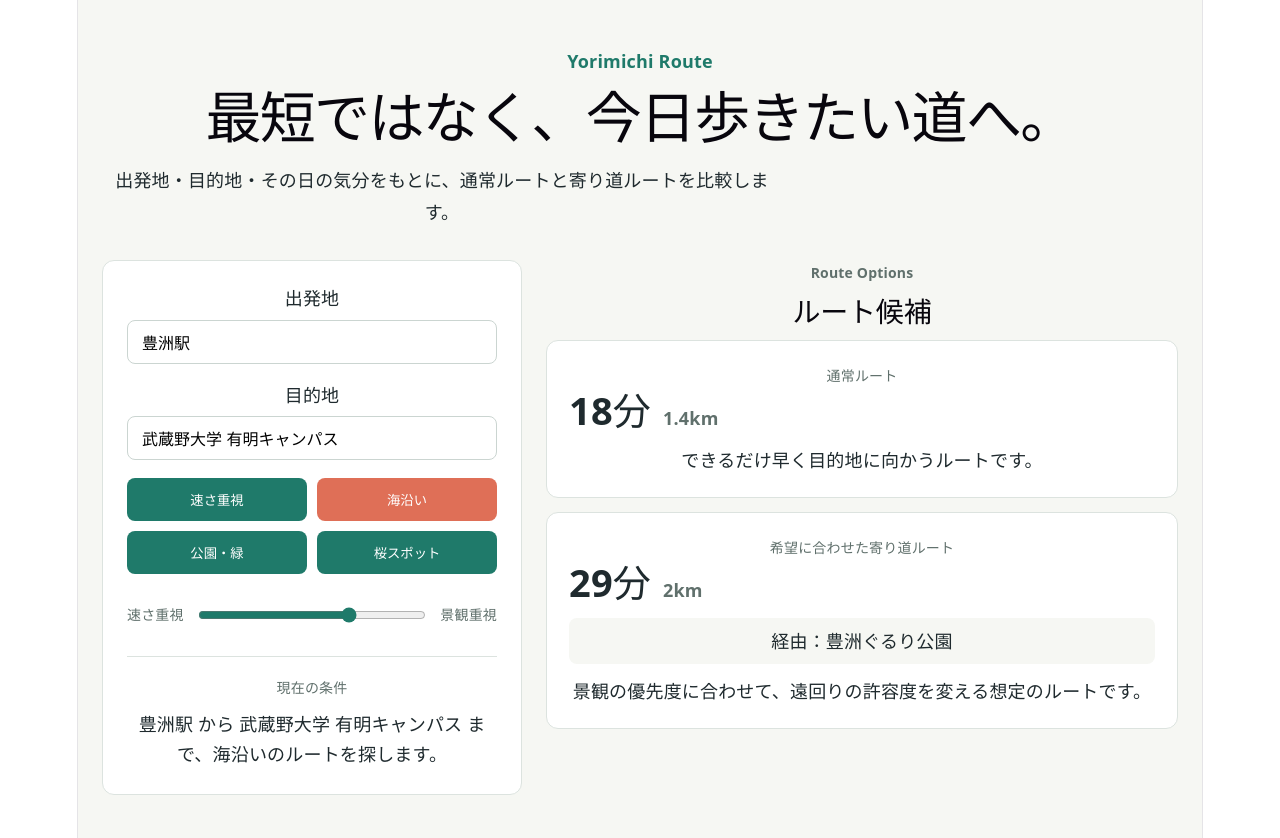
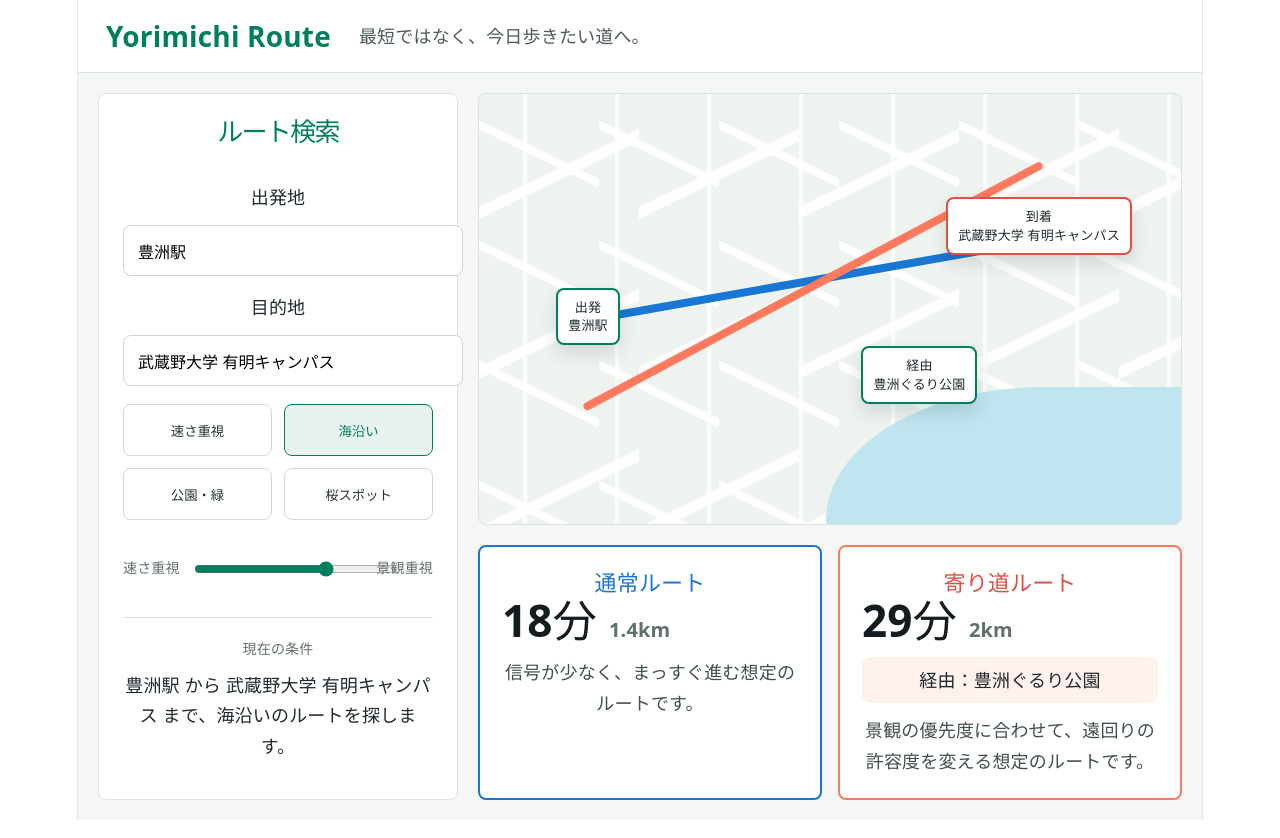
Before and after one commit to haruna7486/yorimichi-route, a React (Vite) app: page / in a window 1280 px wide. Shown: the top 838 px of the page. Built offline with nearby package versions, Linux system fonts and the light colour scheme.

Commit message:
Add mock map route visualization

```diff
--- a/src/App.css
+++ b/src/App.css
@@ -1,50 +1,51 @@
 .app {
   min-height: 100vh;
-  background: #f6f7f3;
+  background: #f4f7f5;
   color: #1f2a2e;
-  padding: 48px 24px;
 }
 
-.hero {
-  max-width: 1100px;
-  margin: 0 auto 32px;
+.top-bar {
+  height: 72px;
+  padding: 0 28px;
+  border-bottom: 1px solid #dce3df;
+  background: white;
+  display: flex;
+  align-items: center;
+  gap: 28px;
 }
 
-.app-name {
-  color: #1f7a6a;
-  font-weight: 700;
-  margin: 0 0 12px;
-}
-
-h1 {
-  font-size: 56px;
-  line-height: 1.1;
-  margin: 0 0 16px;
-}
-
-.lead {
-  max-width: 680px;
-  font-size: 18px;
-  line-height: 1.8;
+.logo {
+  color: #007f5f;
+  font-size: 28px;
+  font-weight: 800;
   margin: 0;
 }
 
-.layout {
-  max-width: 1100px;
-  margin: 0 auto;
+.tagline {
+  color: #4d5c58;
+  margin: 0;
+}
+
+.app-layout {
   display: grid;
-  grid-template-columns: 420px 1fr;
-  gap: 24px;
-  align-items: start;
+  grid-template-columns: 360px 1fr;
+  gap: 20px;
+  padding: 20px;
 }
 
 .search-panel {
   background: white;
   border: 1px solid #dce3df;
-  border-radius: 12px;
+  border-radius: 8px;
   padding: 24px;
   display: grid;
   gap: 18px;
+}
+
+.search-panel h1 {
+  color: #007f5f;
+  font-size: 26px;
+  margin: 0 0 8px;
 }
 
 label {
@@ -54,6 +55,7 @@ label {
 }
 
 input {
+  width: 100%;
   padding: 12px 14px;
   border: 1px solid #cbd5d1;
   border-radius: 8px;
@@ -63,25 +65,24 @@ input {
 .buttons {
   display: grid;
   grid-template-columns: repeat(2, 1fr);
-  gap: 10px;
+  gap: 12px;
 }
 
 button {
-  border: none;
+  border: 1px solid #d0d9d5;
   border-radius: 8px;
-  background: #1f7a6a;
-  color: white;
+  background: white;
+  color: #263532;
   padding: 12px;
   font-weight: 700;
   cursor: pointer;
 }
 
-button:hover {
-  background: #185f53;
-}
-
+button:hover,
 button.selected {
-  background: #df6f57;
+  border-color: #007f5f;
+  background: #e8f3ef;
+  color: #007f5f;
 }
 
 .priority-slider {
@@ -95,7 +96,7 @@ button.selected {
 }
 
 .priority-slider input {
-  accent-color: #1f7a6a;
+  accent-color: #007f5f;
 }
 
 .preview {
@@ -103,9 +104,7 @@ button.selected {
   padding-top: 18px;
 }
 
-.preview p,
-.section-heading p,
-.route-title {
+.preview p {
   color: #60706c;
   font-size: 14px;
   font-weight: 700;
@@ -113,33 +112,122 @@ button.selected {
 }
 
 .preview strong {
-  color: #1f2a2e;
   line-height: 1.7;
 }
 
-.route-section {
-  min-width: 0;
+.main-panel {
+  display: grid;
+  gap: 20px;
 }
 
-.section-heading {
-  margin-bottom: 12px;
+.mock-map {
+  position: relative;
+  min-height: 430px;
+  overflow: hidden;
+  border: 1px solid #dce3df;
+  border-radius: 8px;
+  background: #eef3f0;
 }
 
-.section-heading h2 {
-  margin: 0;
-  font-size: 28px;
+.map-grid {
+  position: absolute;
+  inset: 0;
+  background-image:
+    linear-gradient(26deg, transparent 47%, rgba(255, 255, 255, 0.95) 48%, rgba(255, 255, 255, 0.95) 52%, transparent 53%),
+    linear-gradient(154deg, transparent 47%, rgba(255, 255, 255, 0.95) 48%, rgba(255, 255, 255, 0.95) 52%, transparent 53%),
+    linear-gradient(90deg, transparent 47%, rgba(255, 255, 255, 0.72) 48%, rgba(255, 255, 255, 0.72) 52%, transparent 53%);
+  background-size: 120px 120px, 160px 160px, 92px 92px;
+}
+
+.water-area {
+  position: absolute;
+  right: -80px;
+  bottom: -130px;
+  width: 62%;
+  height: 62%;
+  border-radius: 50% 0 0 0;
+  background: #bfe5f0;
+}
+
+.normal-route,
+.scenic-route {
+  position: absolute;
+  height: 8px;
+  border-radius: 999px;
+  transform-origin: left center;
+}
+
+.normal-route {
+  left: 14%;
+  top: 52%;
+  width: 72%;
+  background: #1976d2;
+  transform: rotate(-10deg);
+}
+
+.scenic-route {
+  left: 15%;
+  top: 72%;
+  width: 74%;
+  background: #ff795f;
+  transform: rotate(-28deg);
+}
+
+.map-label {
+  position: absolute;
+  background: white;
+  border: 2px solid #007f5f;
+  border-radius: 8px;
+  color: #1f2a2e;
+  font-size: 13px;
+  font-weight: 700;
+  line-height: 1.45;
+  padding: 8px 10px;
+  box-shadow: 0 8px 18px rgba(31, 42, 46, 0.14);
+}
+
+.map-label.start {
+  left: 11%;
+  top: 45%;
+}
+
+.map-label.goal {
+  right: 7%;
+  top: 24%;
+  border-color: #df4f43;
+}
+
+.map-label.via {
+  right: 29%;
+  bottom: 28%;
 }
 
 .route-cards {
   display: grid;
-  gap: 14px;
+  grid-template-columns: repeat(2, minmax(0, 1fr));
+  gap: 16px;
 }
 
 .route-card {
   background: white;
-  border: 1px solid #dce3df;
-  border-radius: 12px;
+  border: 2px solid #1976d2;
+  border-radius: 8px;
   padding: 22px;
+}
+
+.route-card.scenic {
+  border-color: #ff795f;
+}
+
+.route-title {
+  color: #1976d2;
+  font-size: 22px;
+  font-weight: 800;
+  margin: 0 0 12px;
+}
+
+.route-card.scenic .route-title {
+  color: #df4f43;
 }
 
 .route-main {
@@ -150,36 +238,48 @@ button.selected {
 }
 
 .route-main strong {
-  font-size: 38px;
+  color: #151c1f;
+  font-size: 44px;
 }
 
 .route-main span {
   color: #60706c;
+  font-size: 20px;
   font-weight: 700;
 }
 
 .route-via {
-  background: #f6f7f3;
+  background: #fff1ec;
   border-radius: 8px;
   padding: 10px;
   margin: 0 0 12px;
 }
 
 .route-description {
+  color: #40504c;
   line-height: 1.7;
   margin: 0;
 }
 
-@media (max-width: 860px) {
-  .app {
-    padding: 32px 16px;
+@media (max-width: 900px) {
+  .top-bar {
+    height: auto;
+    padding: 18px;
+    align-items: flex-start;
+    flex-direction: column;
+    gap: 6px;
   }
 
-  h1 {
-    font-size: 36px;
+  .app-layout {
+    grid-template-columns: 1fr;
+    padding: 16px;
   }
 
-  .layout {
+  .route-cards {
     grid-template-columns: 1fr;
   }
+
+  .mock-map {
+    min-height: 340px;
+  }
 }
--- a/src/App.tsx
+++ b/src/App.tsx
@@ -10,16 +10,13 @@ const routePreferences: { id: RoutePreference; label: string }[] = [
   { id: 'cherry', label: '桜スポット' },
 ]
 
-function buildRouteOptions(
-  preference: RoutePreference,
-  sceneryPriority: number,
-): RouteOption[] {
+function buildRouteOptions(preference: RoutePreference, sceneryPriority: number): RouteOption[] {
   const normalRoute: RouteOption = {
     id: 'normal',
     title: '通常ルート',
     minutes: 18,
     distanceKm: 1.4,
-    description: 'できるだけ早く目的地に向かうルートです。',
+    description: '信号が少なく、まっすぐ進む想定のルートです。',
   }
 
   if (preference === 'fastest') {
@@ -29,16 +26,17 @@ function buildRouteOptions(
   const extraMinutes = Math.round(4 + sceneryPriority / 10)
   const extraDistance = Number((0.3 + sceneryPriority / 200).toFixed(1))
 
-  const scenicRoute: RouteOption = {
-    id: 'scenic',
-    title: '希望に合わせた寄り道ルート',
-    minutes: normalRoute.minutes + extraMinutes,
-    distanceKm: Number((normalRoute.distanceKm + extraDistance).toFixed(1)),
-    via: scenicSpots[preference],
-    description: '景観の優先度に合わせて、遠回りの許容度を変える想定のルートです。',
-  }
-
-  return [normalRoute, scenicRoute]
+  return [
+    normalRoute,
+    {
+      id: 'scenic',
+      title: '寄り道ルート',
+      minutes: normalRoute.minutes + extraMinutes,
+      distanceKm: Number((normalRoute.distanceKm + extraDistance).toFixed(1)),
+      via: scenicSpots[preference],
+      description: '景観の優先度に合わせて、遠回りの許容度を変える想定のルートです。',
+    },
+  ]
 }
 
 function App() {
@@ -51,20 +49,21 @@ function App() {
     () => buildRouteOptions(preference, sceneryPriority),
     [preference, sceneryPriority],
   )
+
   const selectedLabel = routePreferences.find((item) => item.id === preference)?.label
+  const scenicRoute = routeOptions.find((route) => route.id === 'scenic')
 
   return (
     <main className="app">
-      <section className="hero">
-        <p className="app-name">Yorimichi Route</p>
-        <h1>最短ではなく、今日歩きたい道へ。</h1>
-        <p className="lead">
-          出発地・目的地・その日の気分をもとに、通常ルートと寄り道ルートを比較します。
-        </p>
-      </section>
+      <header className="top-bar">
+        <p className="logo">Yorimichi Route</p>
+        <p className="tagline">最短ではなく、今日歩きたい道へ。</p>
+      </header>
 
-      <div className="layout">
-        <section className="search-panel">
+      <section className="app-layout">
+        <aside className="search-panel">
+          <h1>ルート検索</h1>
+
           <label>
             出発地
             <input value={start} onChange={(event) => setStart(event.target.value)} />
@@ -107,36 +106,38 @@ function App() {
           <div className="preview">
             <p>現在の条件</p>
             <strong>
-              {start} から {destination} まで、{selectedLabel}
-              のルートを探します。
+              {start} から {destination} まで、{selectedLabel}のルートを探します。
             </strong>
           </div>
-        </section>
+        </aside>
 
-        <section className="route-section">
-          <div className="section-heading">
-            <p>Route Options</p>
-            <h2>ルート候補</h2>
+        <section className="main-panel">
+          <div className="mock-map">
+            <div className="map-grid" />
+            <div className="water-area" />
+            <div className="normal-route" />
+            {preference !== 'fastest' && <div className="scenic-route" />}
+
+            <div className="map-label start">出発<br />{start}</div>
+            <div className="map-label goal">到着<br />{destination}</div>
+            {scenicRoute?.via && <div className="map-label via">経由<br />{scenicRoute.via}</div>}
           </div>
 
           <div className="route-cards">
             {routeOptions.map((route) => (
-              <article className="route-card" key={route.id}>
+              <article className={route.id === 'scenic' ? 'route-card scenic' : 'route-card'} key={route.id}>
                 <p className="route-title">{route.title}</p>
-
                 <div className="route-main">
                   <strong>{route.minutes}分</strong>
                   <span>{route.distanceKm}km</span>
                 </div>
-
                 {route.via && <p className="route-via">経由：{route.via}</p>}
-
                 <p className="route-description">{route.description}</p>
               </article>
             ))}
           </div>
         </section>
-      </div>
+      </section>
     </main>
   )
 }
```
